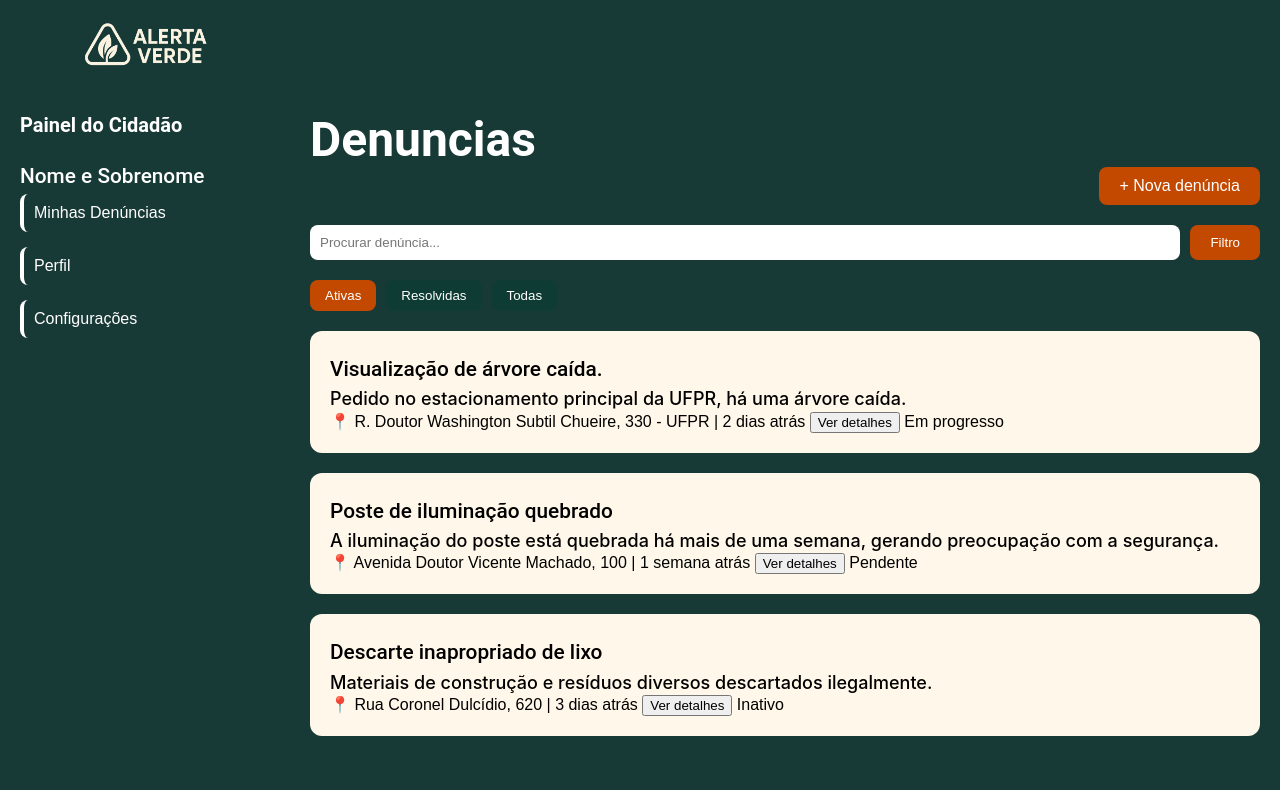
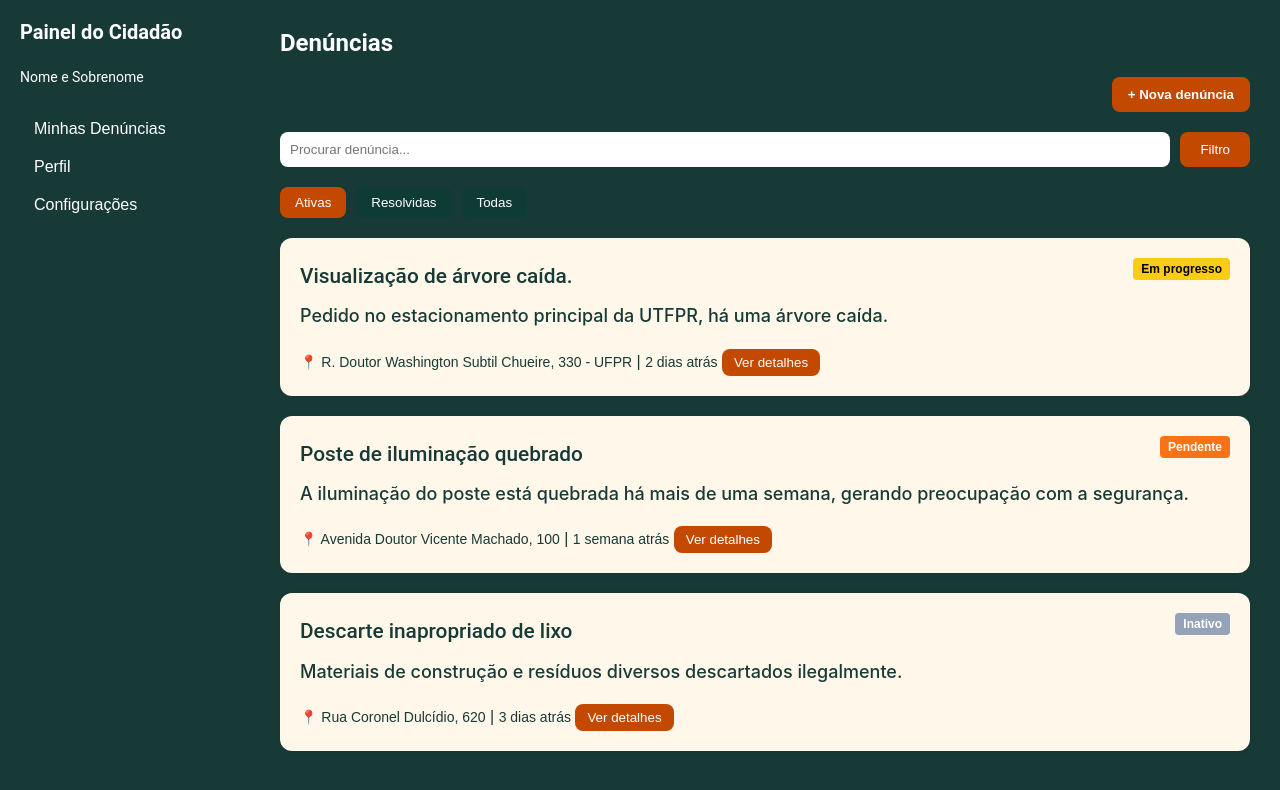
Before and after one commit to RaayaneCustodio/alerta-verde, a plain HTML site: page dashboard-cidadao.html in a window 1280 px wide. Drawn offline with Linux system fonts and the light colour scheme; files whose address does not match are found by name.

Commit message:
Arrumando a tela de dashboard do cidadao

```diff
--- a/css/dashboard_cidadao/dashboard-cidadao.css
+++ b/css/dashboard_cidadao/dashboard-cidadao.css
@@ -1,19 +1,34 @@
-/* Base Geral */
+
+  * {
+    box-sizing: border-box;
+    margin: 0;
+    padding: 0;
+    font-family: Arial, sans-serif;
+  }
+
   body {
-  margin: 0;
-  font-family: 'Arial', sans-serif;
-  background: var(--cor-1);
+    background-color: var(--cor-1);
+    color: white;
+  }
+
+  .header-container {
+    background-color: var(--cor-2);
+    padding: 10px 20px;
+    box-shadow: 0 2px 4px rgba(0,0,0,0.1);
+  }
+
+  .logo {
+    height: 26px;
   }
 
   .container {
     display: flex;
+    min-height: 100vh;
   }
 
-/* Sidebar */
-.sidebar {
-  background: var(--cor-1);
+  aside.sidebar {
     width: 250px;
-  min-height: 100vh;
+    background-color: var(--cor-1);
     color: white;
     padding: 20px;
   }
@@ -23,39 +38,36 @@ body {
     margin-bottom: 20px;
   }
 
-.sidebar nav ul {
-  list-style: none;
-  padding: 0;
+  .sidebar h3 {
+    font-size: 14px;
+    margin-bottom: 20px;
+    font-weight: normal;
   }
 
-.sidebar nav ul li {
-  margin-bottom: 15px;
+  .sidebar-menu-item {
+    list-style: none;
+    padding: 10px;
     cursor: pointer;
-  padding: 10px;
-  border-radius: 8px;
-}
-
-.sidebar nav ul li.active,
-.sidebar nav ul li:hover {
-  background: var(--cor-4);
-}
-
-/* Nova classe para efeito de linha na esquerda */
-.sidebar-menu-item {
-  border-left: 4px solid white;
+    color: white;
+    border-left: 4px solid transparent;
     transition: border-color 0.3s ease;
   }
 
   .sidebar-menu-item:hover,
   .sidebar-menu-item.active {
-  border-left: 4px solid #FF7A00; /* cor laranja no hover e ativo */
+    border-left: 4px solid #FF7A00;
   }
 
-/* Main Content */
   .main-content {
-  flex: 1;
-  padding: 20px;
-  background: var(--cor-1);
+    flex-grow: 1;
+    padding: 30px;
+    background-color: var(--cor-1);
+  }
+
+  .main-content h1 {
+    font-size: 24px;
+    margin-bottom: 20px;
+    color: var(--cor-6);
   }
 
   .header {
@@ -65,16 +77,15 @@ body {
   }
 
   .new-report-btn {
-  background: var(--cor-4);
+    background-color: var(--cor-4);
     color: white;
     border: none;
-  padding: 10px 20px;
+    padding: 10px 16px;
     border-radius: 8px;
-  font-size: 16px;
     cursor: pointer;
+    font-weight: bold;
   }
 
-/* Pesquisa e Filtro */
   .search-filter {
     display: flex;
     gap: 10px;
@@ -89,14 +100,14 @@ body {
   }
 
   .filter-btn {
-  background: var(--cor-4);
+    padding: 10px 20px;
+    background-color: var(--cor-4);
+    border: none;
     color: white;
-  border: none;
-  padding: 10px 20px;
     border-radius: 8px;
+    cursor: pointer;
   }
 
-/* Tabs */
   .tabs {
     display: flex;
     gap: 10px;
@@ -104,31 +115,77 @@ body {
   }
 
   .tab {
-  background: #0E3C34;
+    padding: 8px 15px;
+    border: none;
+    background-color: #0E3C34;
     color: white;
-  border: none;
-  padding: 8px 15px;
     border-radius: 8px;
     cursor: pointer;
   }
 
   .tab.active {
-  background: var(--cor-4);
+    background-color: var(--cor-4);
   }
 
-/* Reports */
   .reports {
     display: flex;
     flex-direction: column;
     gap: 20px;
+    color: var(--cor-1);
   }
 
   .report-card {
-  background: var(--cor-2);
+    background-color: var(--cor-2);
+    padding: 20px;
     border-radius: 12px;
-  padding: 20px;
+    box-shadow: 0 1px 4px rgba(0,0,0,0.1);
+    position: relative;
   }
 
-.main-content h1{
-  color: var(--cor-6);
+  .report-card h3 {
+    margin-bottom: 10px;
   }
+
+  .report-card p {
+    margin-bottom: 10px;
+  }
+
+  .report-card span {
+    font-size: 14px;
+    color: var(--cor-1);
+  }
+
+  .report-card .status {
+    position: absolute;
+    top: 20px;
+    right: 20px;
+    padding: 4px 8px;
+    border-radius: 4px;
+    font-size: 12px;
+    font-weight: bold;
+  }
+
+  .in-progress .status {
+    background-color: #facc15;
+    color: #000;
+  }
+
+  .pending .status {
+    background-color: #f97316;
+    color: #fff;
+  }
+
+  .inactive .status {
+    background-color: #94a3b8;
+    color: #fff;
+  }
+
+  .details-btn {
+    margin-top: 10px;
+    padding: 6px 12px;
+    background-color: var(--cor-4);
+    color: white;
+    border: none;
+    border-radius: 8px;
+    cursor: pointer;
+  }
--- a/dashboard-cidadao.html
+++ b/dashboard-cidadao.html
@@ -1,21 +1,16 @@
 <!DOCTYPE html>
 <html lang="pt-BR">
 <head>
-  <meta charset="UTF-8">
-  <meta name="viewport" content="width=device-width, initial-scale=1">
+  <meta charset="UTF-8" />
+  <meta name="viewport" content="width=device-width, initial-scale=1" />
   <title>Painel do Cidadão</title>
   <link rel="stylesheet" href="style.css">
 </head>
 <body>
-    <div class="header-container">
-        <a href="./">
-            <img class="logo" src="img/alerta_verde_horizontal.png" alt="Alerta Verde" width="136" height="26">
-        </a>
-    </div>
   <div class="container">
     <aside class="sidebar">
       <h2>Painel do Cidadão</h2>
-            <h3> Nome e Sobrenome</h3>
+      <h3>Nome e Sobrenome</h3>
       <nav>
         <ul>
           <li class="sidebar-menu-item">Minhas Denúncias</li>
@@ -25,29 +20,25 @@
       </nav>
     </aside>
     <main class="main-content">
-          <h1>
-            Denuncias
-          </h1>
+      <h1>Denúncias</h1>
       <header class="header">
         <button class="new-report-btn">+ Nova denúncia</button>
       </header>
-
       <div class="search-filter">
-                <input type="text" placeholder="Procurar denúncia...">
+        <input type="text" placeholder="Procurar denúncia..." />
         <button class="filter-btn">Filtro</button>
       </div>
-
       <div class="tabs">
         <button class="tab active">Ativas</button>
         <button class="tab">Resolvidas</button>
         <button class="tab">Todas</button>
       </div>
-
       <section class="reports">
         <div class="report-card in-progress">
           <h3>Visualização de árvore caída.</h3>
-                    <p>Pedido no estacionamento principal da UFPR, há uma árvore caída.</p>
-                    <span>📍 R. Doutor Washington Subtil Chueire, 330 - UFPR</span> | <span>2 dias atrás</span>
+          <p>Pedido no estacionamento principal da UTFPR, há uma árvore caída.</p>
+          <span>📍 R. Doutor Washington Subtil Chueire, 330 - UFPR</span> |
+          <span>2 dias atrás</span>
           <button class="details-btn">Ver detalhes</button>
           <span class="status">Em progresso</span>
         </div>
@@ -55,7 +46,8 @@
         <div class="report-card pending">
           <h3>Poste de iluminação quebrado</h3>
           <p>A iluminação do poste está quebrada há mais de uma semana, gerando preocupação com a segurança.</p>
-                    <span>📍 Avenida Doutor Vicente Machado, 100</span> | <span>1 semana atrás</span>
+          <span>📍 Avenida Doutor Vicente Machado, 100</span> |
+          <span>1 semana atrás</span>
           <button class="details-btn">Ver detalhes</button>
           <span class="status">Pendente</span>
         </div>
@@ -63,7 +55,8 @@
         <div class="report-card inactive">
           <h3>Descarte inapropriado de lixo</h3>
           <p>Materiais de construção e resíduos diversos descartados ilegalmente.</p>
-                    <span>📍 Rua Coronel Dulcídio, 620</span> | <span>3 dias atrás</span>
+          <span>📍 Rua Coronel Dulcídio, 620</span> |
+          <span>3 dias atrás</span>
           <button class="details-btn">Ver detalhes</button>
           <span class="status">Inativo</span>
         </div>
```
Lines whose indentation alone changed are shown as unchanged.
